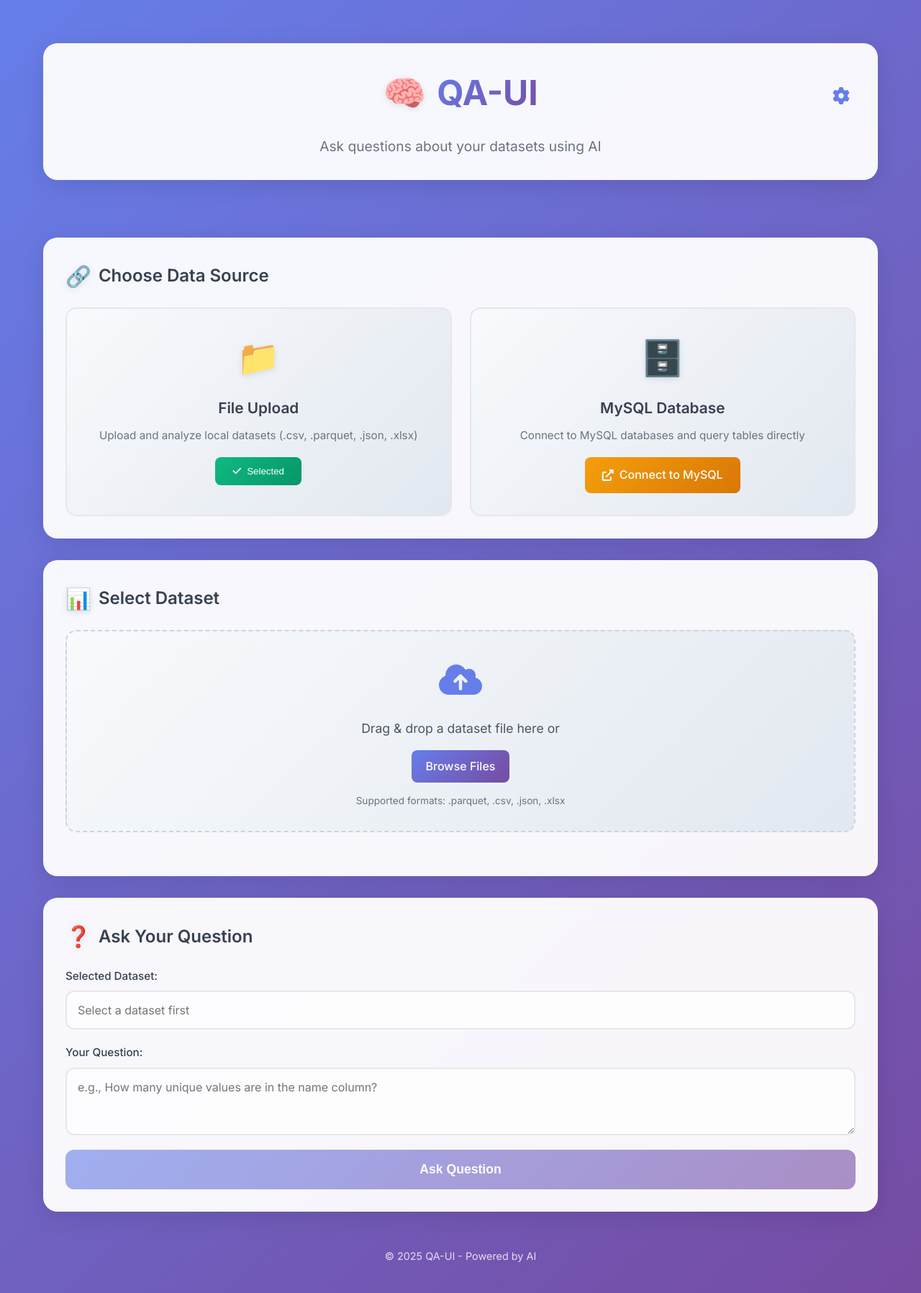
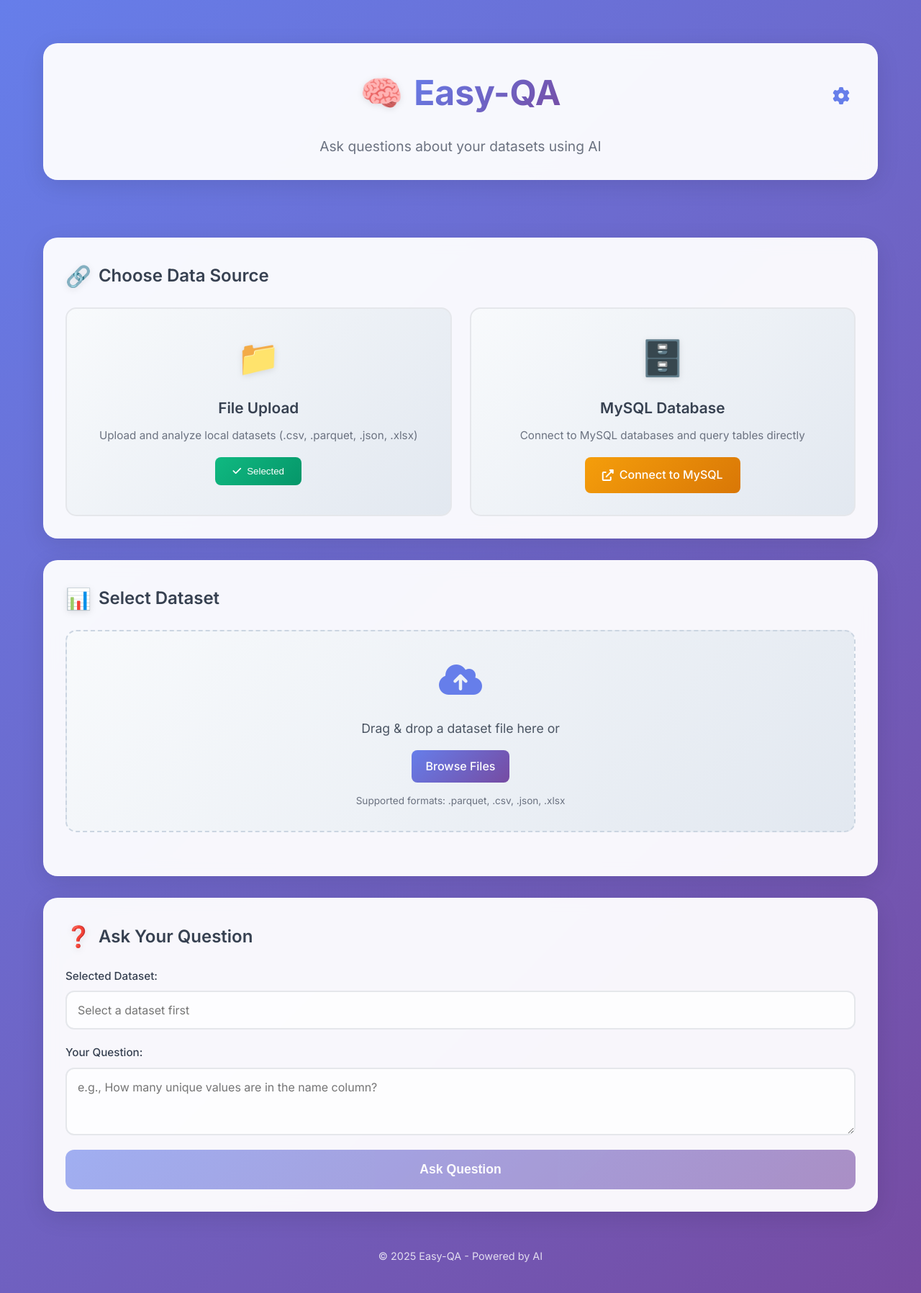
Before and after one commit to erdemire21/EasyQA, a FastAPI app: page / in a window 1280 px wide. Shown: the whole page at 72% size. Run offline with FastAPI, Linux system fonts and the light colour scheme.

Commit message:
Update README.md and Change the name to Easy-QA

```diff
--- a/app.py
+++ b/app.py
@@ -23,7 +23,7 @@ import datetime
 # Load environment variables
 load_dotenv()
 
-app = FastAPI(title="QA-UI Dataset Question Answering", version="1.0.0")
+app = FastAPI(title="Easy-QA Dataset Question Answering", version="1.0.0")
 
 # Mount static files and templates
 app.mount("/static", StaticFiles(directory="static"), name="static")
--- a/run.py
+++ b/run.py
@@ -1,6 +1,6 @@
 #!/usr/bin/env python3
 """
-Simple script to run the QA-UI application
+Simple script to run the Easy-QA application
 """
 
 import uvicorn
@@ -17,7 +17,7 @@ if __name__ == "__main__":
         print("ERROR_LLM=deepseek-ai/DeepSeek-R1")
         print()
 
-    print("🧠 Starting QA-UI Dataset Question Answering System...")
+    print("🧠 Starting Easy-QA Dataset Question Answering System...")
     print("📊 Available datasets will be loaded from the 'datasets' folder")
     print("🌐 Server will be available at: http://localhost:8000")
     print("🛑 Press Ctrl+C to stop the server")
--- a/templates/index.html
+++ b/templates/index.html
@@ -3,7 +3,7 @@
 <head>
     <meta charset="UTF-8">
     <meta name="viewport" content="width=device-width, initial-scale=1.0">
-    <title>QA-UI - Dataset Question Answering</title>
+    <title>Easy-QA - Dataset Question Answering</title>
     <link href="https://fonts.googleapis.com/css2?family=Inter:wght@300;400;500;600;700&display=swap" rel="stylesheet">
     <link rel="stylesheet" href="https://cdnjs.cloudflare.com/ajax/libs/font-awesome/6.0.0/css/all.min.css">
     <link rel="stylesheet" href="/static/style.css">
@@ -16,7 +16,7 @@
                 <div class="header-top">
                     <h1 class="logo">
                         <span class="logo-icon">🧠</span>
-                        <span class="logo-text">QA-UI</span>
+                        <span class="logo-text">Easy-QA</span>
                     </h1>
                     <button id="settingsBtn" class="settings-btn" title="Settings">
                         <i class="fas fa-cog"></i>
@@ -213,7 +213,7 @@
 
         <!-- Footer -->
         <footer class="footer">
-            <p>&copy; 2025 QA-UI - Powered by AI</p>
+            <p>&copy; 2025 Easy-QA - Powered by AI</p>
         </footer>
     </div>
 
--- a/templates/mysql.html
+++ b/templates/mysql.html
@@ -3,7 +3,7 @@
 <head>
     <meta charset="UTF-8">
     <meta name="viewport" content="width=device-width, initial-scale=1.0">
-    <title>QA-UI - MySQL Database Connection</title>
+    <title>Easy-QA - MySQL Database Connection</title>
     <link href="https://fonts.googleapis.com/css2?family=Inter:wght@300;400;500;600;700&display=swap" rel="stylesheet">
     <link rel="stylesheet" href="https://cdnjs.cloudflare.com/ajax/libs/font-awesome/6.0.0/css/all.min.css">
     <link rel="stylesheet" href="/static/style.css">
@@ -599,7 +599,7 @@
                 <div class="header-top">
                     <h1 class="logo">
                         <span class="logo-icon">🧠</span>
-                        <span class="logo-text">QA-UI</span>
+                        <span class="logo-text">Easy-QA</span>
                         <span style="color: #667eea; margin-left: 10px;">MySQL</span>
                     </h1>
                     <a href="/" class="settings-btn" title="Back to Main">
```
Also changed, not shown: README.md.
